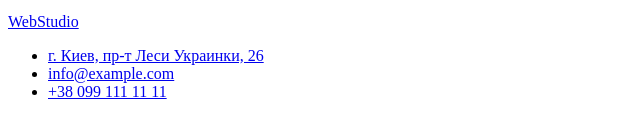
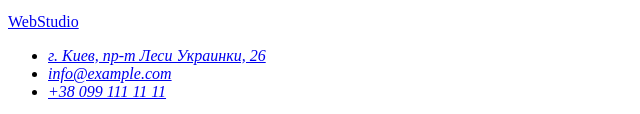
Before and after one commit to M14man/goit-markup-hw-01, a plain HTML site: page index.html in a window 1280 px wide. Shown: the part 3017-3131 px from the top of the page, 0-640 px from the left. Drawn offline with Linux system fonts and the light colour scheme.

Commit message:
Добавив тег address

```diff
--- a/index.html
+++ b/index.html
@@ -116,9 +116,11 @@
     <!--Footer-->
     <footer>
         <a href="/">WebStudio</a>
+        <address>
             <ul>
                 <li>
-                <a href="https://goo.gl/maps/XnFTdCd3oiePuztf9" target="_blank" rel="noreferrer noopener nofollow">г.
+                    <a href="https://goo.gl/maps/XnFTdCd3oiePuztf9" target="_blank"
+                        rel="noreferrer noopener nofollow">г.
                         Киев, пр-т Леси Украинки, 26</a>
                 </li>
                 <li>
@@ -128,6 +130,7 @@
                     <a href="tel:+380991111111">+38 099 111 11 11</a>
                 </li>
             </ul>
+        </address>
     </footer>
 </body>
 
```
Lines whose indentation alone changed are shown as unchanged.
